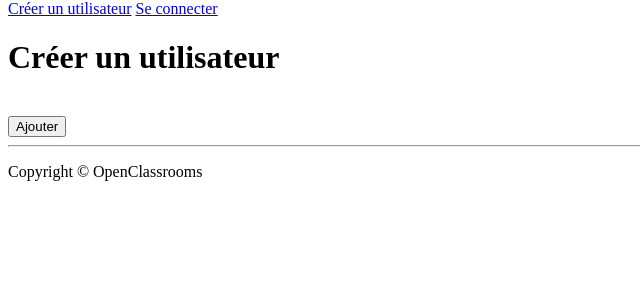
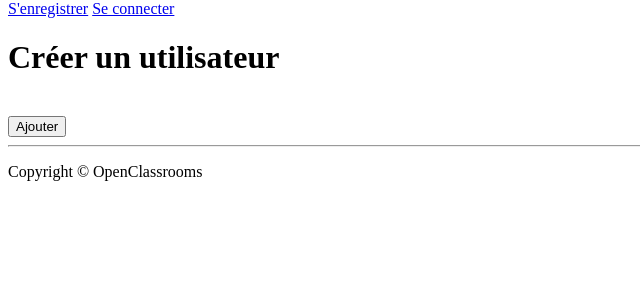
Before and after one commit to BretonLud/project_8_todolist, a Symfony app: template templates/user/create.html.twig in a window 1280 px wide. Shown: the part 55-355 px from the top of the page, without its empty margins (0-640 px from the left). Run offline with Twig, Linux system fonts and the light colour scheme; the template is opened without the code that fills it, so the values that code supplies are empty; some libraries are stand-ins or nearby versions.

Commit message:
Enhance user navigation management
Add conditional display of user-related buttons based on user roles. "Create user" button now shows "S'enregistrer" for non-admin users, and a new "Nos utilisateurs" button is visible for admin users.

```diff
--- a/templates/base.html.twig
+++ b/templates/base.html.twig
@@ -29,7 +29,12 @@
 <!-- Page Content -->
 <div class="container">
     <div class="row">
-        <a href="{{ path('user_create') }}" class="btn btn-primary">Créer un utilisateur</a>
+        {% if not app.user or is_granted('ROLE_ADMIN') %}
+            <a href="{{ path('user_create') }}" class="btn btn-primary">{{ (is_granted('ROLE_ADMIN') ?  "Créer un utilisateur" : "S'enregistrer") }}</a>
+        {% endif %}
+        {% if is_granted('ROLE_ADMIN') %}
+            <a href="{{ path('user_list') }}" class="btn btn-success">Nos utilisateurs</a>
+        {% endif %}
 
         {% if app.user %}
             <a href="{{ path('app_logout') }}" class="pull-right btn btn-danger">Se déconnecter</a>
```
